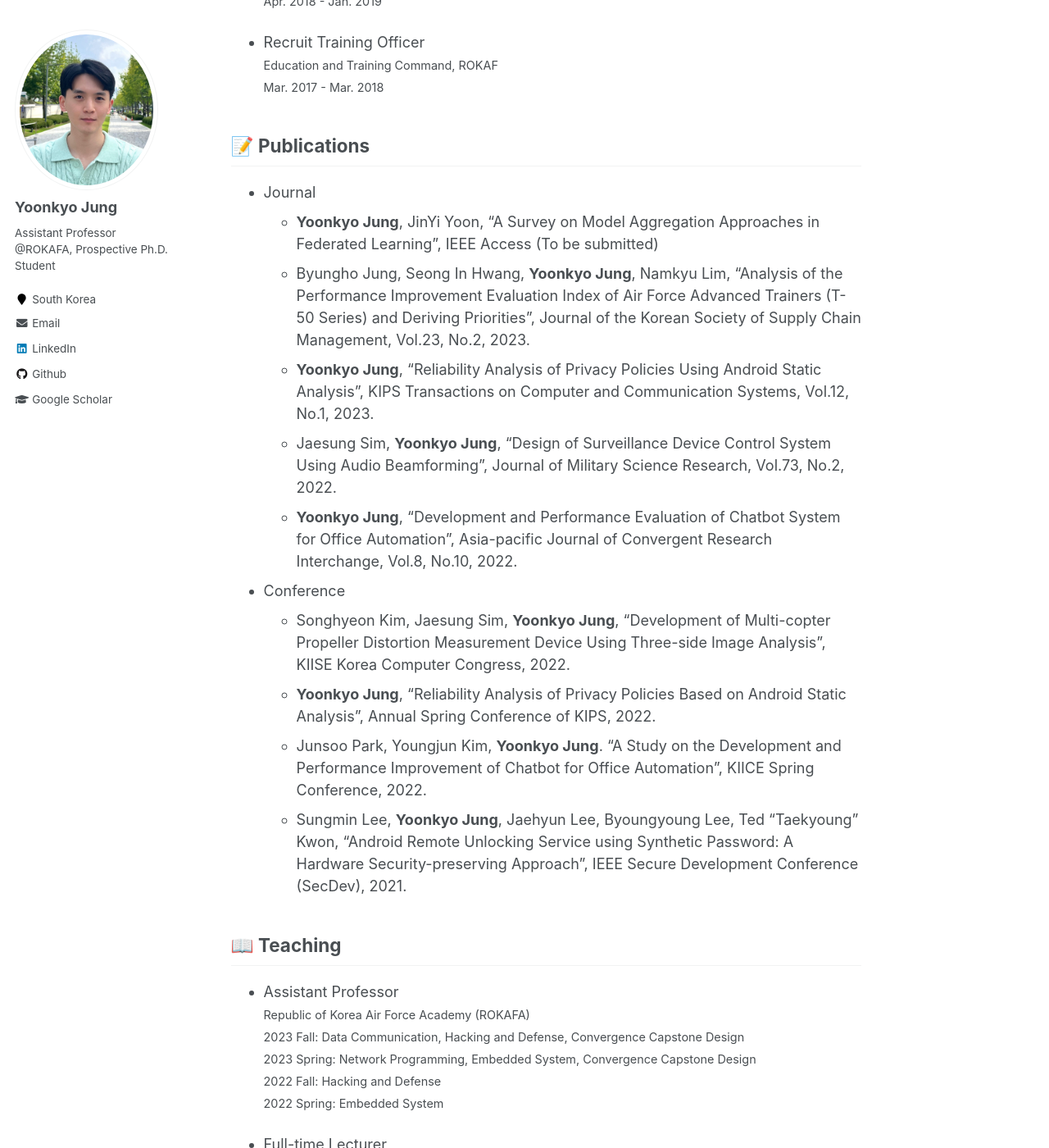
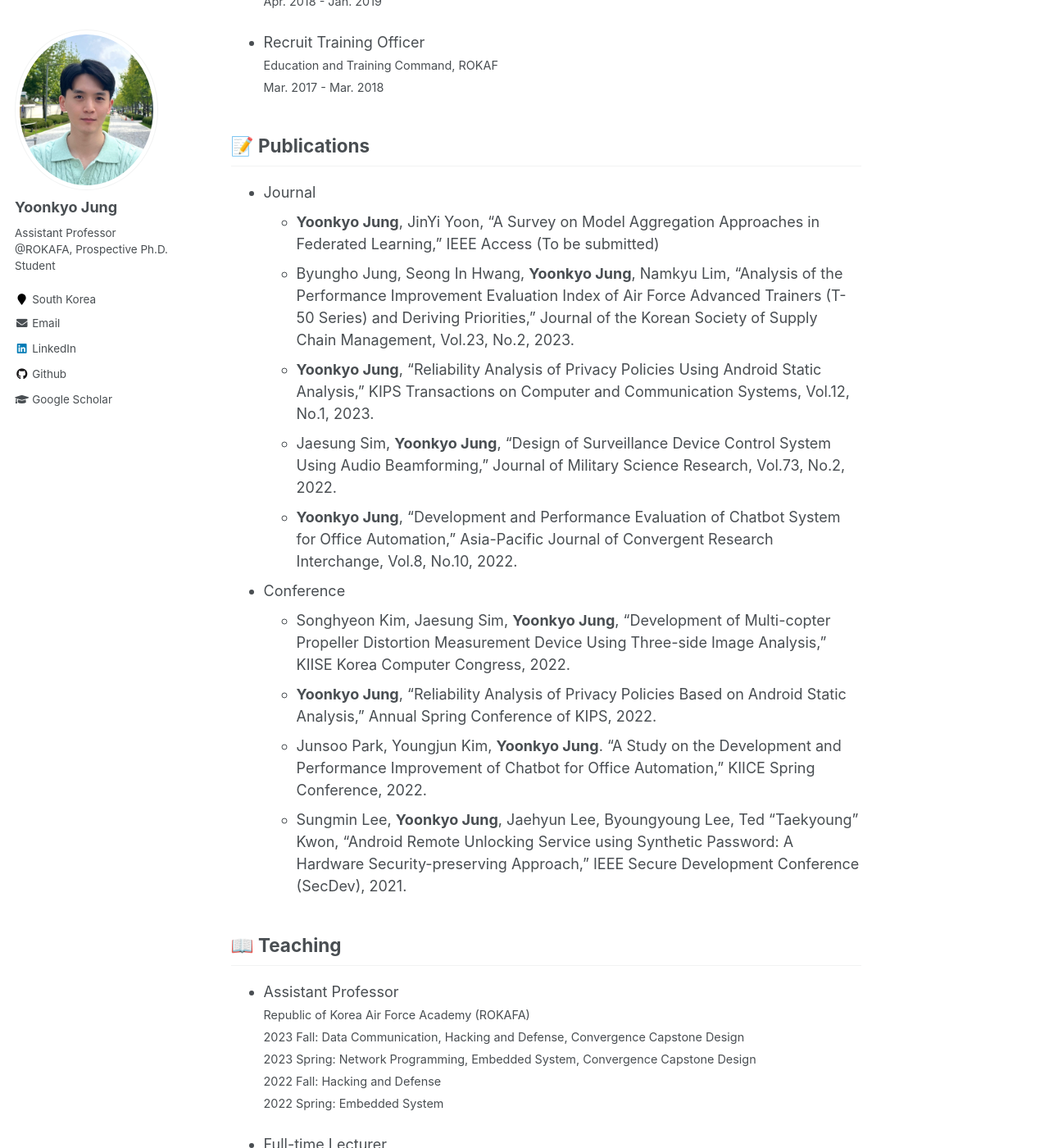
Before and after one commit to Yoonkyo/yoonkyo.github.io, a Jekyll site: the page built from _pages/about.md, in a window 1280 px wide and 1400 px high, scrolled down 1695 px. Shown: the whole window at 82% size. Built offline with Jekyll 4.4.1, drawn with Linux system fonts in a browser that asks for light colours; formulas are drawn with MathJax 3; some of the changed text lies outside the part shown.

Commit message:
Fix typo

```diff
--- a/_pages/about.md
+++ b/_pages/about.md
@@ -88,17 +88,17 @@
 📝 Publications
 ------
 * Journal
-  * __Yoonkyo Jung__, JinYi Yoon, "A Survey on Model Aggregation Approaches in Federated Learning", IEEE Access (To be submitted)
-  * Byungho Jung, Seong In Hwang, __Yoonkyo Jung__, Namkyu Lim, "Analysis of the Performance Improvement Evaluation Index of Air Force Advanced Trainers (T-50 Series) and Deriving Priorities", Journal of the Korean Society of Supply Chain Management, Vol.23, No.2, 2023.
-  * __Yoonkyo Jung__, "Reliability Analysis of Privacy Policies Using Android Static Analysis", KIPS Transactions on Computer and Communication Systems, Vol.12, No.1, 2023.
-  * Jaesung Sim, __Yoonkyo Jung__, "Design of Surveillance Device Control System Using Audio Beamforming", Journal of Military Science Research, Vol.73, No.2, 2022.
-  * __Yoonkyo Jung__, "Development and Performance Evaluation of Chatbot System for Office Automation", Asia-pacific Journal of Convergent Research Interchange, Vol.8, No.10, 2022.
+  * __Yoonkyo Jung__, JinYi Yoon, "A Survey on Model Aggregation Approaches in Federated Learning," IEEE Access (To be submitted)
+  * Byungho Jung, Seong In Hwang, __Yoonkyo Jung__, Namkyu Lim, "Analysis of the Performance Improvement Evaluation Index of Air Force Advanced Trainers (T-50 Series) and Deriving Priorities," Journal of the Korean Society of Supply Chain Management, Vol.23, No.2, 2023.
+  * __Yoonkyo Jung__, "Reliability Analysis of Privacy Policies Using Android Static Analysis," KIPS Transactions on Computer and Communication Systems, Vol.12, No.1, 2023.
+  * Jaesung Sim, __Yoonkyo Jung__, "Design of Surveillance Device Control System Using Audio Beamforming," Journal of Military Science Research, Vol.73, No.2, 2022.
+  * __Yoonkyo Jung__, "Development and Performance Evaluation of Chatbot System for Office Automation," Asia-Pacific Journal of Convergent Research Interchange, Vol.8, No.10, 2022.
 
 * Conference
-  * Songhyeon Kim, Jaesung Sim, __Yoonkyo Jung__, "Development of Multi-copter Propeller Distortion Measurement Device Using Three-side Image Analysis", KIISE Korea Computer Congress, 2022.
-  * __Yoonkyo Jung__, "Reliability Analysis of Privacy Policies Based on Android Static Analysis", Annual Spring Conference of KIPS, 2022.
-  * Junsoo Park, Youngjun Kim, __Yoonkyo Jung__. "A Study on the Development and Performance Improvement of Chatbot for Office Automation", KIICE Spring Conference, 2022.
-  * Sungmin Lee, __Yoonkyo Jung__, Jaehyun Lee, Byoungyoung Lee, Ted "Taekyoung" Kwon, "Android Remote Unlocking Service using Synthetic Password: A Hardware Security-preserving Approach", IEEE Secure Development Conference (SecDev), 2021.
+  * Songhyeon Kim, Jaesung Sim, __Yoonkyo Jung__, "Development of Multi-copter Propeller Distortion Measurement Device Using Three-side Image Analysis," KIISE Korea Computer Congress, 2022.
+  * __Yoonkyo Jung__, "Reliability Analysis of Privacy Policies Based on Android Static Analysis," Annual Spring Conference of KIPS, 2022.
+  * Junsoo Park, Youngjun Kim, __Yoonkyo Jung__. "A Study on the Development and Performance Improvement of Chatbot for Office Automation," KIICE Spring Conference, 2022.
+  * Sungmin Lee, __Yoonkyo Jung__, Jaehyun Lee, Byoungyoung Lee, Ted "Taekyoung" Kwon, "Android Remote Unlocking Service using Synthetic Password: A Hardware Security-preserving Approach," IEEE Secure Development Conference (SecDev), 2021.
 
 📖 Teaching
 ------
@@ -207,7 +207,7 @@
 * Member, Chungbuk AI-SW Education Sharing Council
 * Member, Korea Society of Computer Information (KSCI)
 * Member, Korean Institute of Information Technology (KIIT)
-* Member, Korea Institute of information and Communication Engineering (KIICE)
+* Member, Korea Institute of Information and Communication Engineering (KIICE)
 * Member, Korea Convergence Technology Research Society (KTCRS)
 * Lifetime Member, Korea Information Processing Society (KIPS)
 * Lifetime Member, Korean Institute of Information Scientists and Engineers (KIISE)
@@ -235,5 +235,5 @@
 ------
 * Languages: Python, C, C++, JavaScript, SQL, JAVA, Kotlin, GO
 * Technologies: Docker, Git, $\LaTeX$, MySQL, NoSQL(MongoDB), HTML/CSS
-* Platforms: Linux(Ubuntu), Windows, Nginx, AWS, Oracle cloud, Azure
+* Platforms: Linux(Ubuntu), Windows, Nginx, AWS, Oracle Cloud, Azure
 * Frameworks: TensorFlow/Keras, Pytorch
```
Also changed, not shown: other parts of _pages/about.md (+4 -4 lines), 1 other file.
